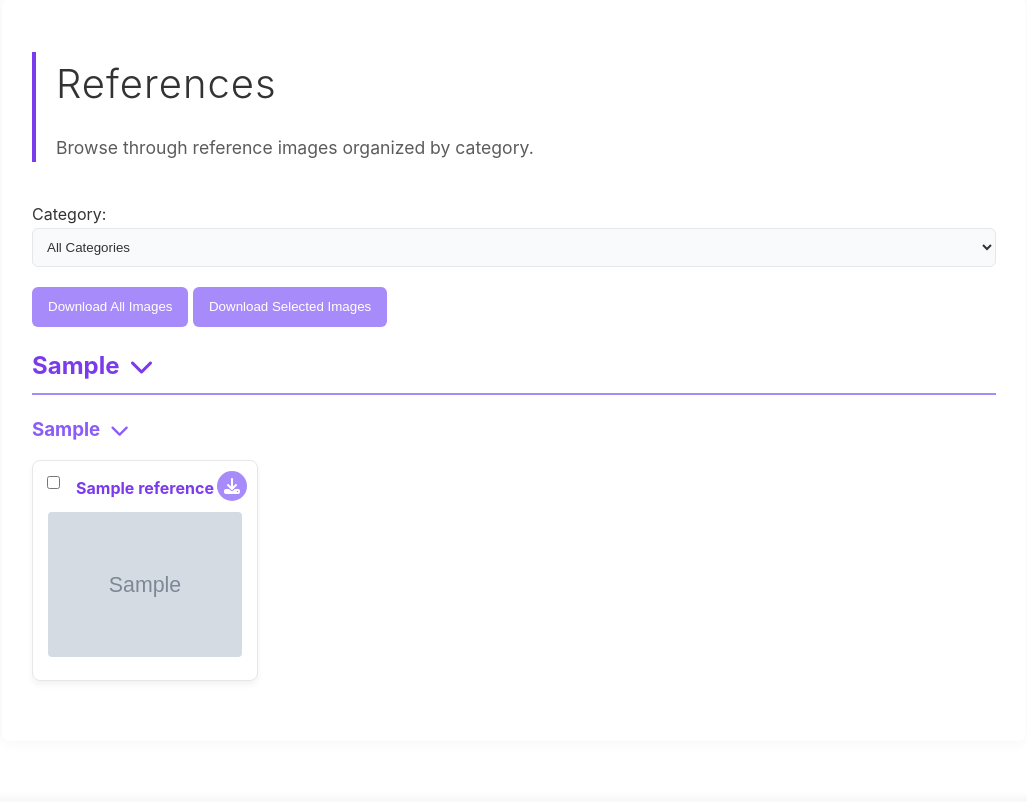
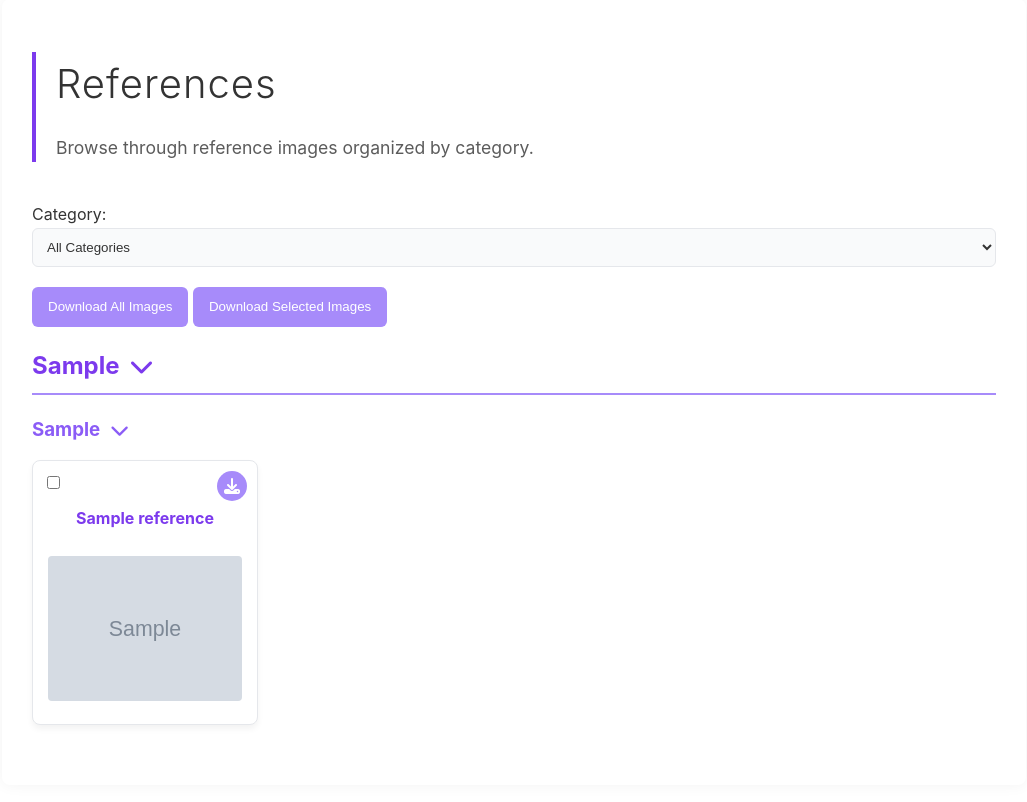
Before and after one commit to Fuyucch1/MyArtGallery, a Flask app: page /references in a window 1280 px wide. Shown: the part 135-937 px from the top of the page, without its empty margins (126-1153 px from the left). Run offline with Flask 3, Linux system fonts and the light colour scheme; tables that the repository leaves empty hold one stand-in row (values such as "Sample post"); grey boxes marked "Sample" are stand-in pictures.

Commit message:
card fix 2

```diff
--- a/static/css/style.css
+++ b/static/css/style.css
@@ -706,13 +706,14 @@ footer {
 }
 
 .reference-name {
+    margin-top: 30px;
     margin-bottom: 10px;
     font-weight: bold;
     color: var(--accent-color);
-    overflow: hidden;
-    text-overflow: ellipsis;
     white-space: normal;
     padding: 0 5px;
+    word-wrap: break-word;
+    min-height: 40px;
 }
 
 /* Commissions */
--- a/templates/references.html
+++ b/templates/references.html
@@ -69,8 +69,6 @@
             <div class="reference-grid">
                 {% for ref in refs %}
                 <div class="reference-item" data-id="{{ ref.id }}" data-category="{{ ref.category }}" data-subcategory="{{ ref.subcategory }}">
-                    <div class="reference-name">{{ ref.name if ref.name else (ref.filename.split('_', 1)[1] if '_' in ref.filename else ref.filename) }}</div>
-                    <img src="{{ url_for('static', filename='uploads/references/' + ref.filename) }}" alt="Reference" class="reference-image">
                     <div class="reference-actions">
                         <div class="action-icons">
                             <a href="{{ url_for('static', filename='uploads/references/' + ref.filename) }}" download class="icon-btn download-icon" title="Download">
@@ -89,6 +87,8 @@
                             </label>
                         </div>
                     </div>
+                    <div class="reference-name">{{ ref.name if ref.name else (ref.filename.split('_', 1)[1] if '_' in ref.filename else ref.filename) }}</div>
+                    <img src="{{ url_for('static', filename='uploads/references/' + ref.filename) }}" alt="Reference" class="reference-image">
                     {% if ref.description %}
                     <div class="reference-description" style="display: none;">{{ ref.description }}</div>
                     {% endif %}
```
